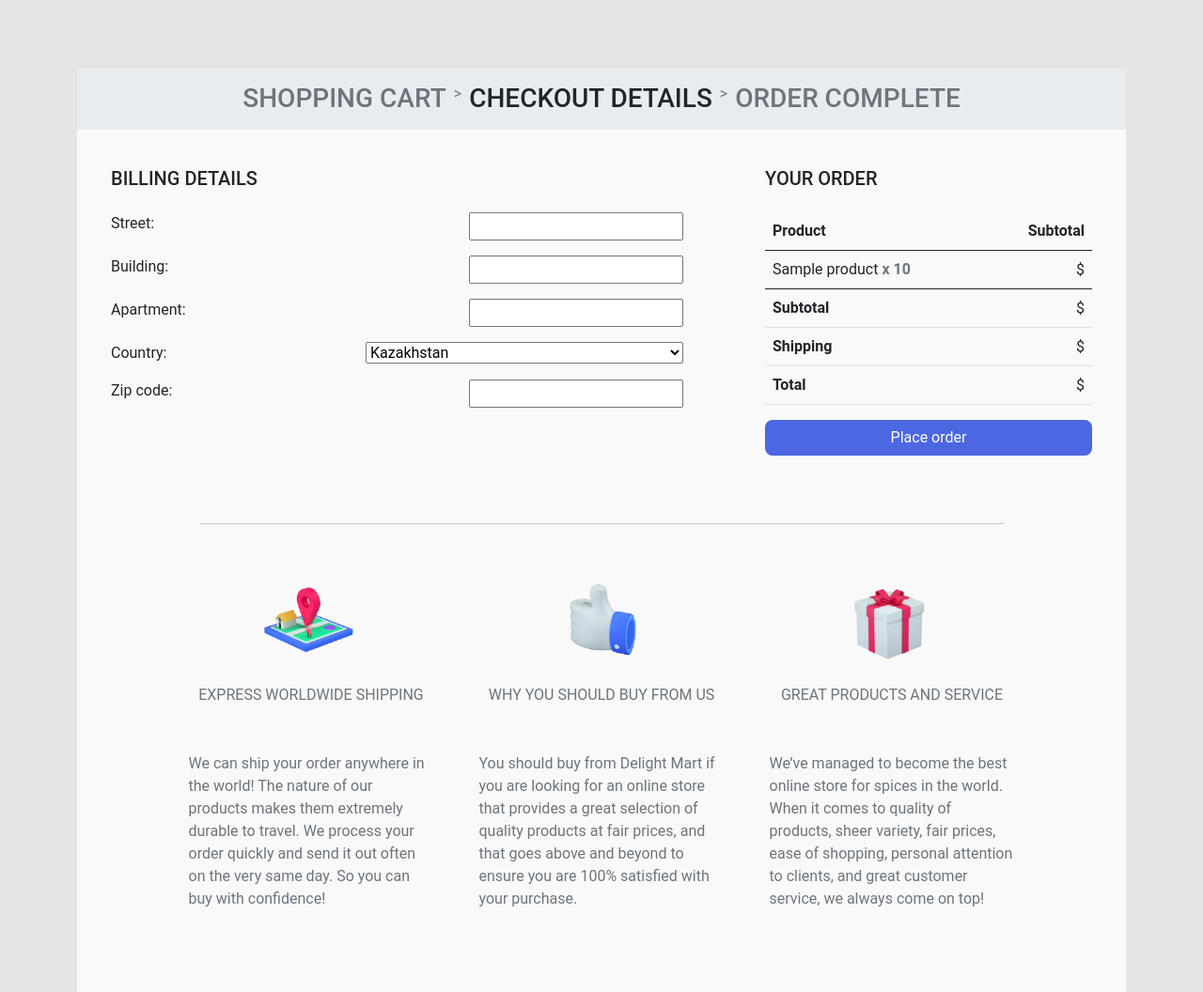
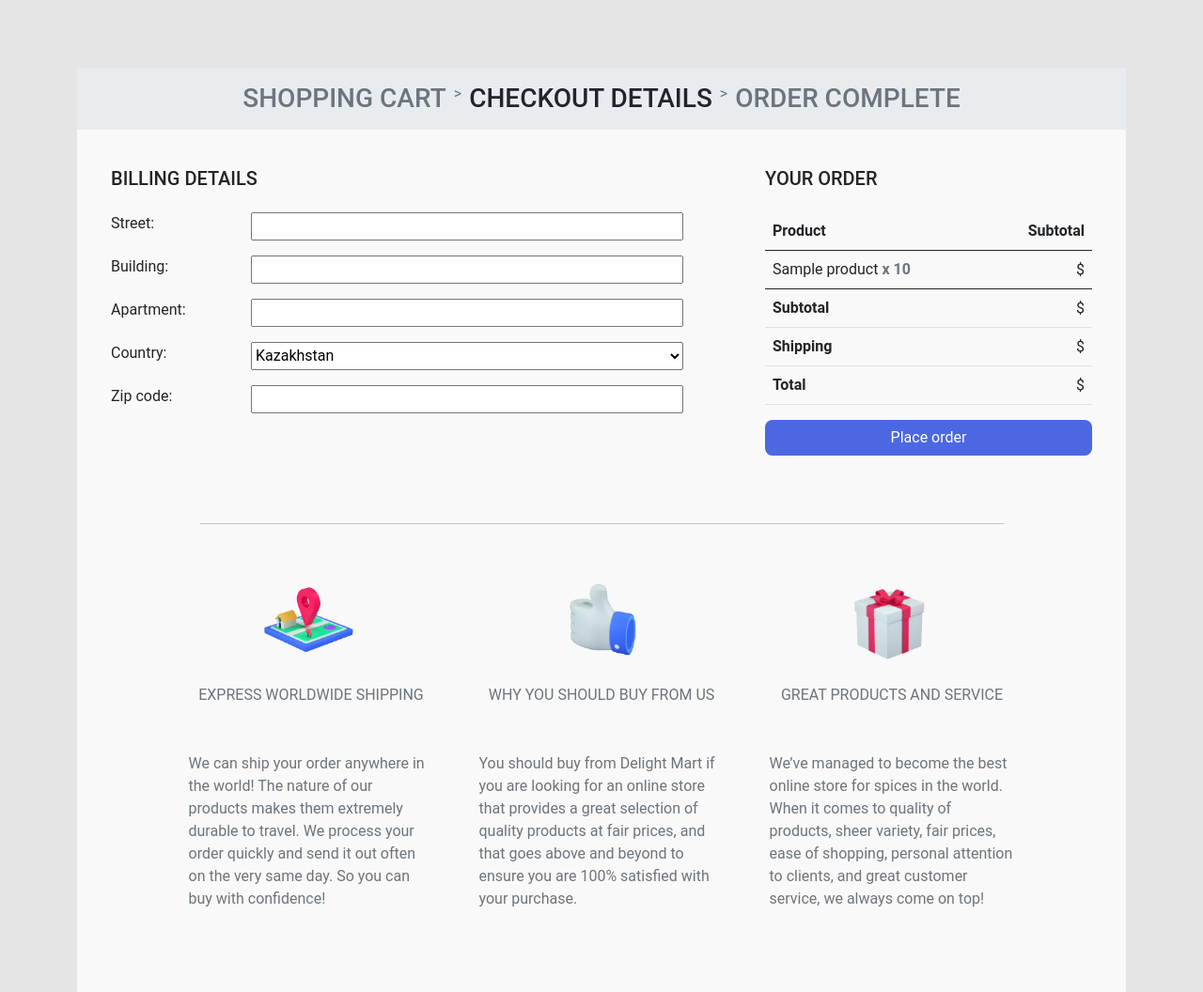
Before and after one commit to nvrmndmnm/shop, a Django app: page /cart/checkout/ in a window 1280 px wide. Shown: the part 71-1127 px from the top of the page at 94% size. Run offline with Django 3.2, Linux system fonts and the light colour scheme; a user stored in the database is signed in; tables that the repository leaves empty hold one stand-in row (values such as "Sample post"); some libraries are stand-ins or nearby versions.

Commit message:
Adjusted checkout styles

```diff
--- a/source/cart/templates/checkout.html
+++ b/source/cart/templates/checkout.html
@@ -21,7 +21,7 @@
                     {% if order %}
                         <div class="col-md-7 me-5">
                             <h5 class="text-uppercase mb-4">Billing details</h5>
-                            <form id="checkout" method="post" action="{% url 'cart:checkout' %}" novalidate>
+                            <form id="checkout" class="checkout-form" method="post" action="{% url 'cart:checkout' %}" novalidate>
                                 {% include 'partial/form.html' with fields_only=True %}
                             </form>
                         </div>
--- a/source/storefront/static/css/main.css
+++ b/source/storefront/static/css/main.css
@@ -151,3 +151,7 @@
     border: solid 1px #ff3535;
     box-shadow: #ff3535 0 0 3px;
 }
+.checkout-form input, select {
+    width: 460px;
+    height: 30px;
+}
```
